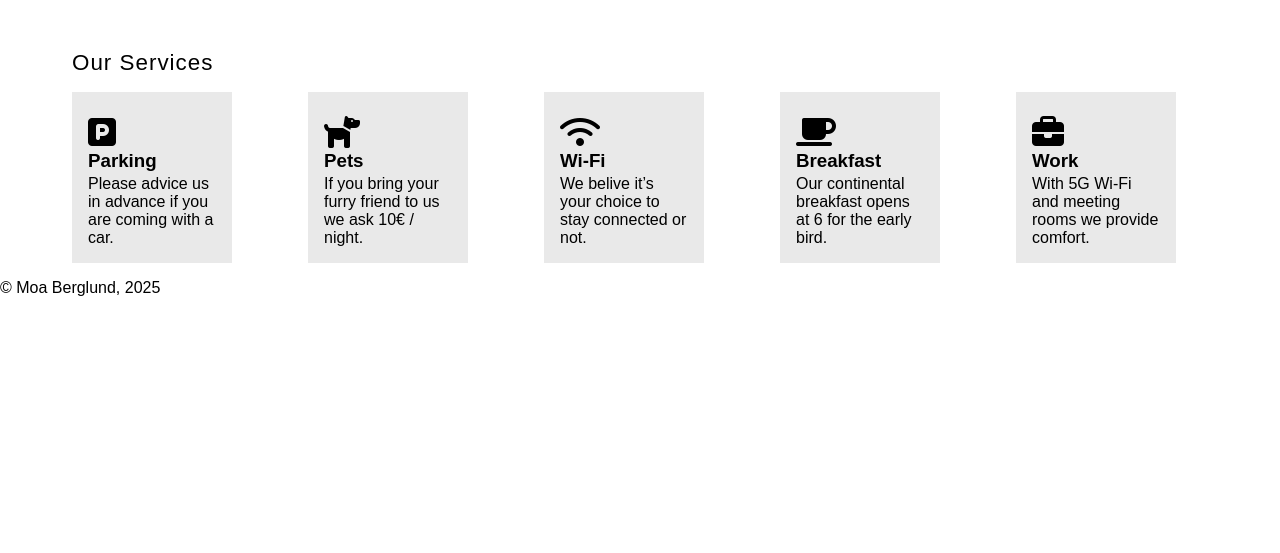
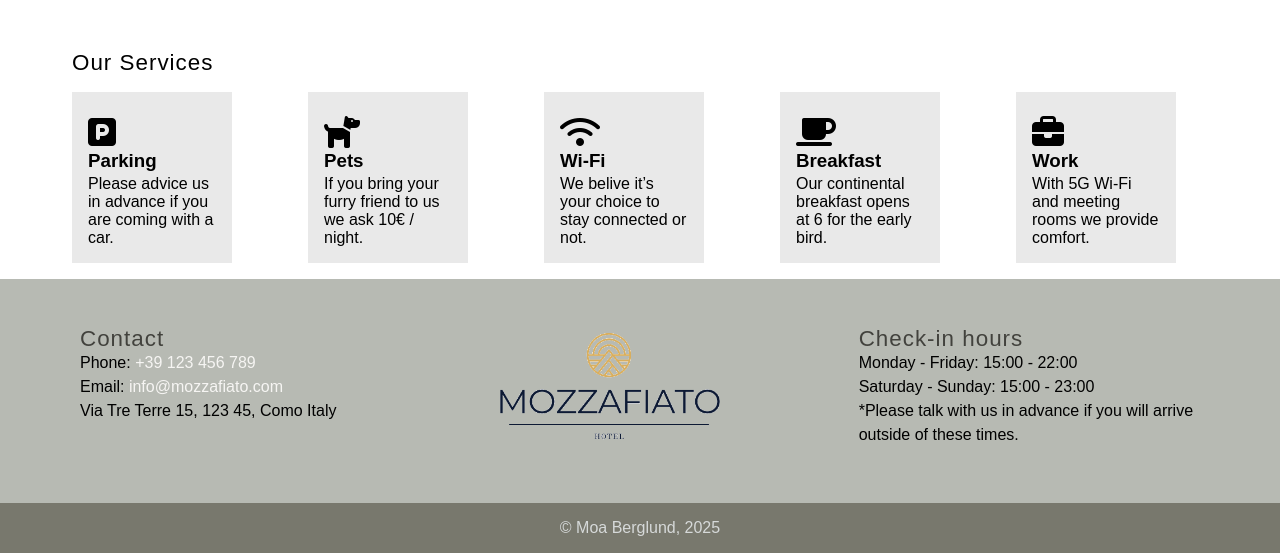
Before and after one commit to moaberglund/wordpress-project, a website built with Parcel: page src/index.html in a window 1280 px wide. Shown: the part 2776-3329 px from the top of the page. Before the commit the page ends 3073 px from the top, so only its background shows below. Built offline with nearby package versions, Linux system fonts and the light colour scheme; a web font is replaced by a local one.

Commit message:
footer added

```diff
--- a/src/index.html
+++ b/src/index.html
@@ -189,7 +189,36 @@
     </main>
 
     <footer>
-      <p>&copy; Moa Berglund, 2025</p>
+      <div class="top-footer">
+        <div class="wrapper grid-3">
+          <div>
+            <h2>Contact</h2>
+            <p>Phone: <a href="tel:+39 123 456 789">+39 123 456 789</a></p>
+            <p>
+              Email:
+              <a href="mailto:info@mozzafiato.com">info@mozzafiato.com</a>
+            </p>
+            <p>Via Tre Terre 15, 123 45, Como Italy</p>
+          </div>
+          <div>
+            <img src="media/icons/transparent_logotype.png" alt="logotype">
+          </div>
+          <div>
+            <h2>Check-in hours</h2>
+            <p>Monday - Friday: 15:00 - 22:00</p>
+            <p>Saturday - Sunday: 15:00 - 23:00</p>
+            <p>
+              *Please talk with us in advance if you will arrive outside of
+              these times.
+            </p>
+          </div>
+
+        </div>
+      </div>
+
+      <div class="bottom-footer">
+        <p>&copy; Moa Berglund, 2025</p>
+      </div>
     </footer>
   </body>
 </html>
```
